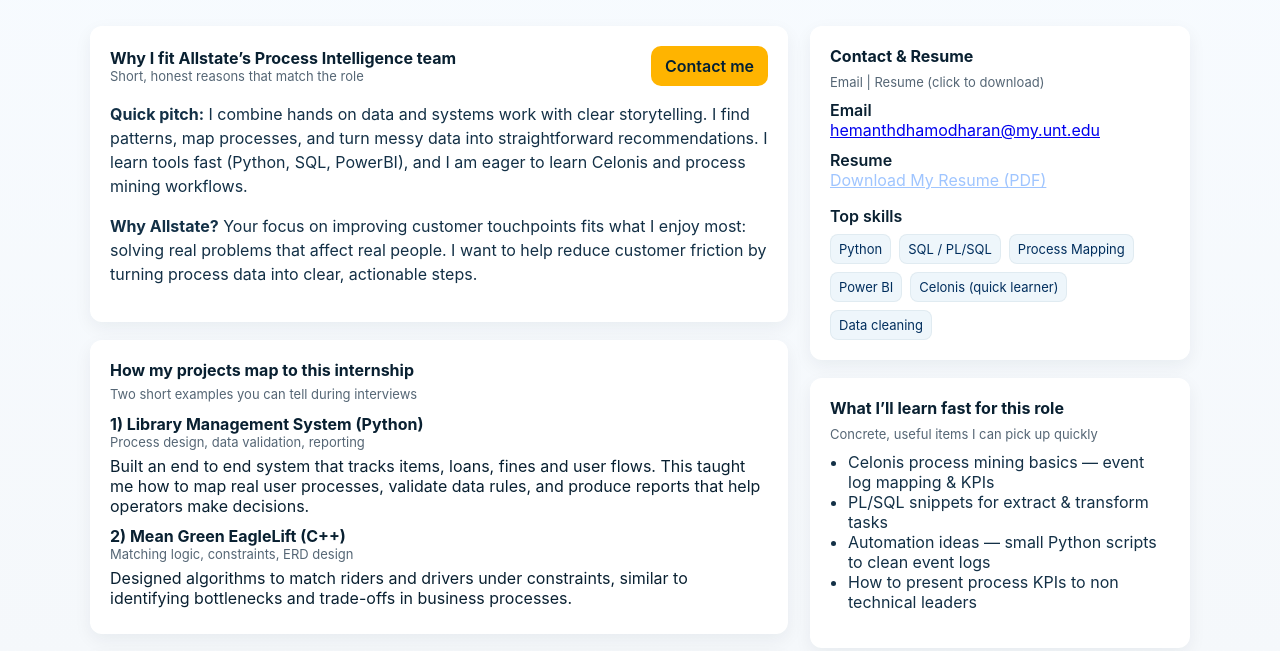
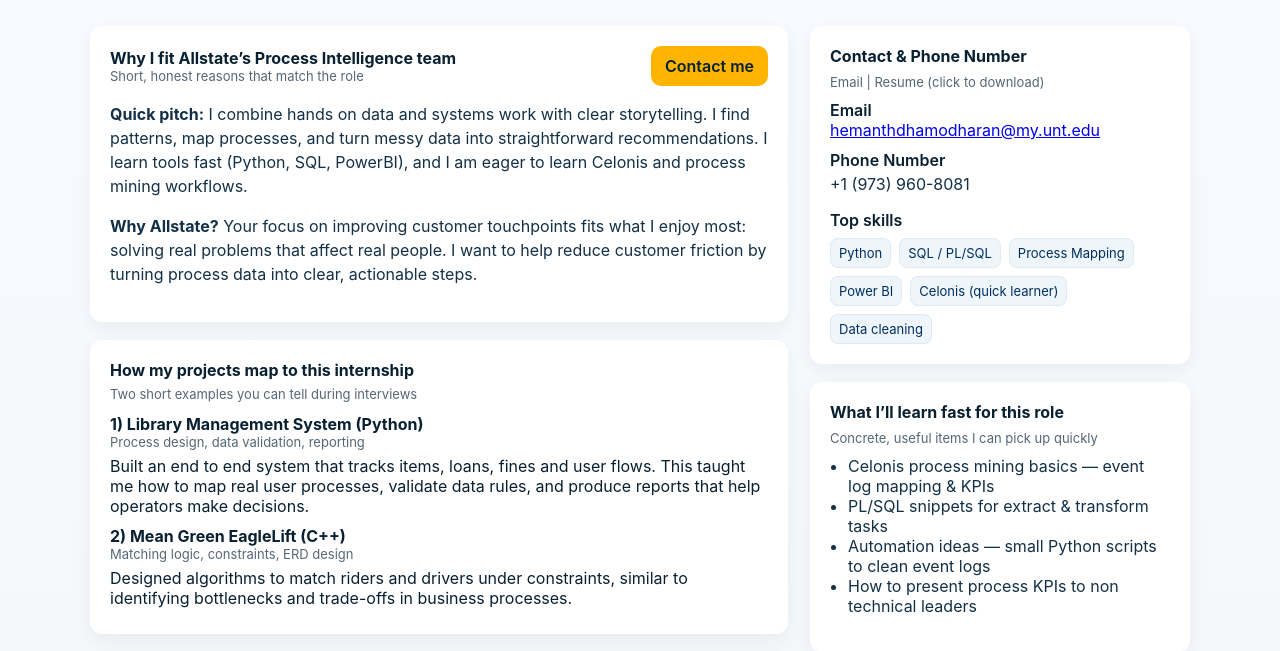
Before and after one commit to HemanthD916/allstate-process-intel, a Flask app: page / in a window 1280 px wide. Shown: the part 136-787 px from the top of the page. Run offline with Flask 3, Linux system fonts and the light colour scheme.

Commit message:
Update index.html

```diff
--- a/templates/index.html
+++ b/templates/index.html
@@ -177,7 +177,7 @@ LIMIT 5;
       <!-- RIGHT: quick details -->
       <aside>
         <div class="card fade">
-          <strong>Contact & Resume</strong>
+          <strong>Contact & Phone Number</strong>
           <div class="small" style="margin-top:8px">Email | Resume (click to download)</div>
           <div style="margin-top:10px">
             <div style="font-weight:600">Email</div>
@@ -185,16 +185,10 @@ LIMIT 5;
           </div>
 
           <div style="margin-top:10px">
-            <div style="font-weight:600">Resume</div>
-            <!-- update this link to point to where you've uploaded the PDF in your repo -->
-            <div>
-              <a href="Hemanth Dhamodharan Resume Process Intelligence Intern.pdf"
-                      download
-                      style="color:#9fc5ff; text-decoration: underline;">
-                     Download My Resume (PDF)
-              </a>
-              </div>
-          </div>
+  <div style="font-weight:600">Phone Number</div>
+  <div style="color:#133046; margin-top:4px;">+1 (973) 960-8081</div>
+</div>
+
 
           <div style="margin-top:16px">
             <div style="font-weight:600">Top skills</div>
```
